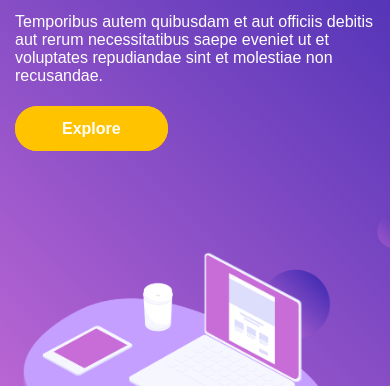
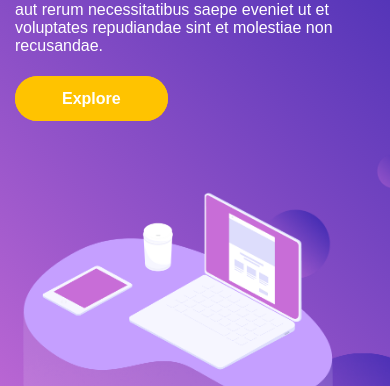
Before and after one commit to dakirzakaria/relap, a plain HTML site: page index.html in a window 390 px wide. Shown: the part 273-659 px from the top of the page. Drawn offline with Linux system fonts and the light colour scheme; a web font is replaced by a local one.

Commit message:
Update style.css

```diff
--- a/style.css
+++ b/style.css
@@ -258,16 +258,16 @@ h1{
   font-size: 24px;
   color: var(--gray-color);
 }
-.hero{
-  overflow: hidden;
-}
 .hero-background-container{
   background-image: none;
 }
 .hero-container {
   padding: 90px 15px;
-  background: url(./img/hero-bg-mobile.png) no-repeat center bottom / contain;
-  height: 860px;
+  background: url(./img/hero-bg-mobile.png);
+  background-repeat: no-repeat;
+  background-position: center bottom;
+  background-size: contain;
+  height: 800px;
 }
 .hero-content {
   max-width: 100%;
```
